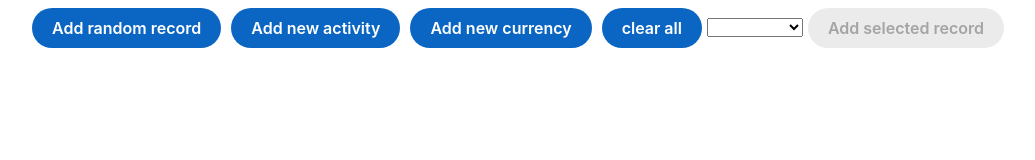
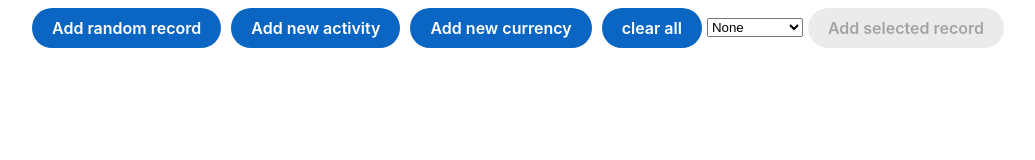
Before and after one commit to motasuwa/angular-ivy-NewActivity, an Angular app: page / in a window 1280 px wide. Shown: the top 160 px of the page, without its empty margins (31-1066 px from the left). Built offline with nearby package versions, Linux system fonts and the light colour scheme.

Commit message:
added default value for select

```diff
--- a/src/app/app.component.ts
+++ b/src/app/app.component.ts
@@ -9,7 +9,7 @@ import { FormGroup, FormControl, Validators } from '@angular/forms';
 export class AppComponent {
   public items: string[] = [];
 
-  public SelectCard: FormControl = new FormControl('');
+  public SelectCard: FormControl = new FormControl('None');
 
   public possibleItems = ['currency-api', 'activity'];
   addRandom(): void {
```
